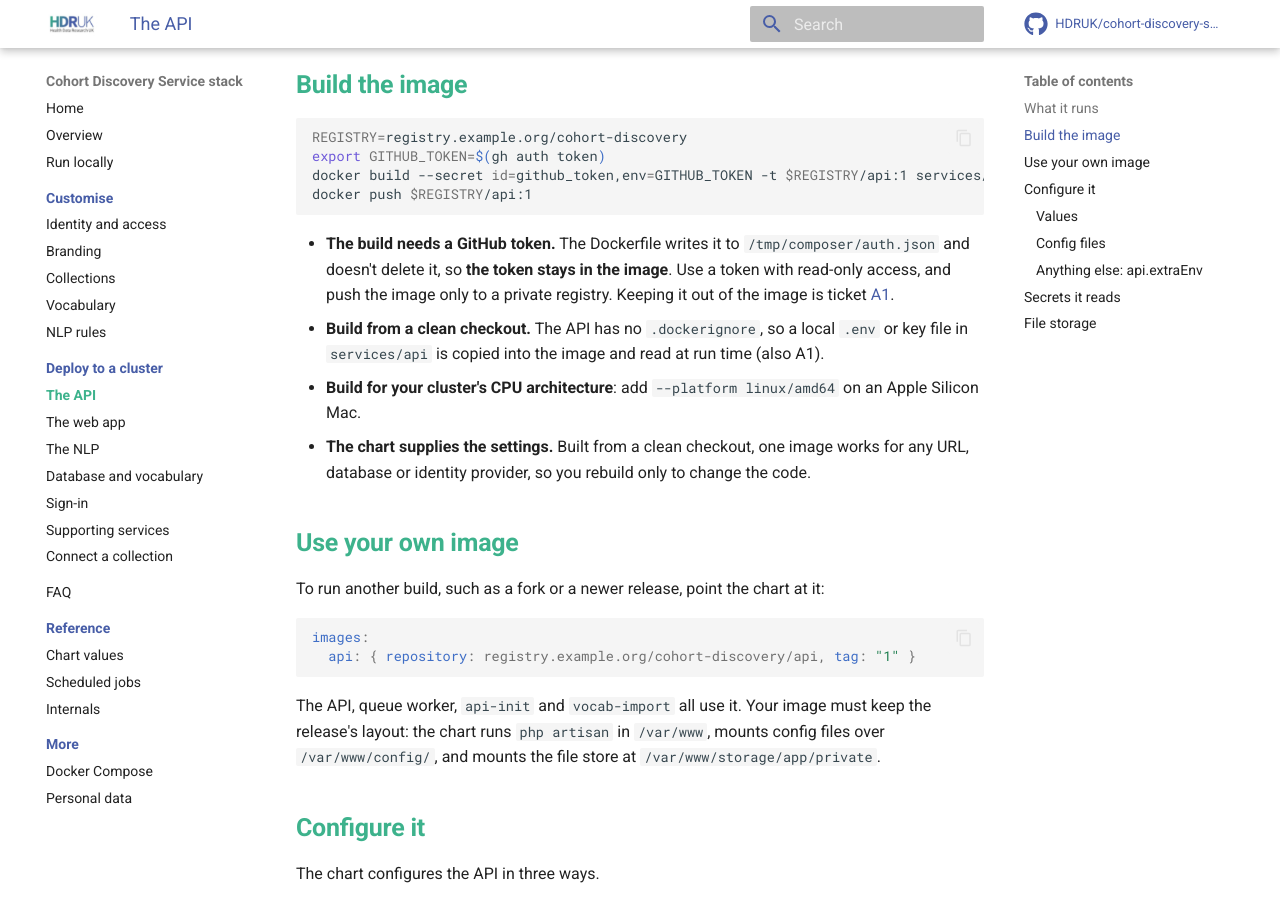
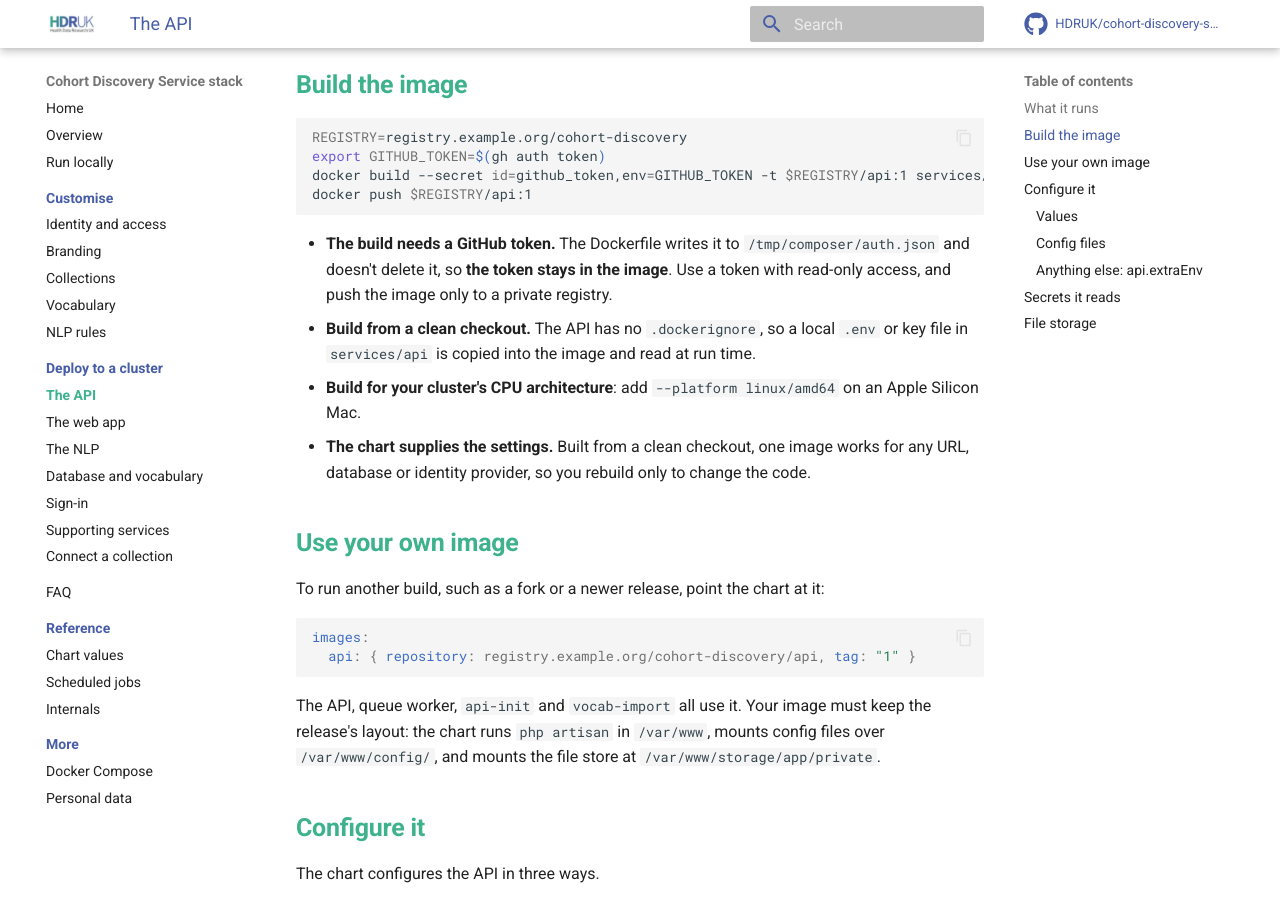
Before and after one commit to HDRUK/cohort-discovery-service-stack, an MkDocs documentation site: the page built from docs/deploying/api.md, in a window 1280 px wide and 900 px high, scrolled down 728 px. Built offline with MkDocs 1.6.1 and Material for MkDocs 9.7.7, drawn with Linux system fonts in a browser that asks for light colours; comment, search, counter and statistics services are not loaded.

Commit message:
docs: A1 is not needed
The API's image build stays as it is: deployers build it with a
GitHub token, and the deploy docs already warn that the token and any
local .env end up in the image. A1 is marked not needed with its
composer correction kept as a note, A2 no longer depends on it, and
the deploy page stops pointing at it.

````diff
--- a/docs/deploying/api.md
+++ b/docs/deploying/api.md
@@ -22,8 +22,8 @@ docker build --secret id=github_token,env=GITHUB_TOKEN -t $REGISTRY/api:1 servic
 docker push $REGISTRY/api:1
 ```
 
-- **The build needs a GitHub token.** The Dockerfile writes it to `/tmp/composer/auth.json` and doesn't delete it, so **the token stays in the image**. Use a token with read-only access, and push the image only to a private registry. Keeping it out of the image is ticket [A1](https://github.com/HDRUK/cohort-discovery-service-stack/blob/main/docs/tickets/A1-api-buildable-image.md).
-- **Build from a clean checkout.** The API has no `.dockerignore`, so a local `.env` or key file in `services/api` is copied into the image and read at run time (also A1).
+- **The build needs a GitHub token.** The Dockerfile writes it to `/tmp/composer/auth.json` and doesn't delete it, so **the token stays in the image**. Use a token with read-only access, and push the image only to a private registry.
+- **Build from a clean checkout.** The API has no `.dockerignore`, so a local `.env` or key file in `services/api` is copied into the image and read at run time.
 - **Build for your cluster's CPU architecture**: add `--platform linux/amd64` on an Apple Silicon Mac.
 - **The chart supplies the settings.** Built from a clean checkout, one image works for any URL, database or identity provider, so you rebuild only to change the code.
 
````
Also changed, not shown: docs/01-decisions.md (+1 -1 lines), docs/README.md (+2 -2 lines), docs/tickets/A1-api-buildable-image.md (+16 -11 lines), docs/tickets/A2-api-bootstrap-command.md (+1 -1 lines).
